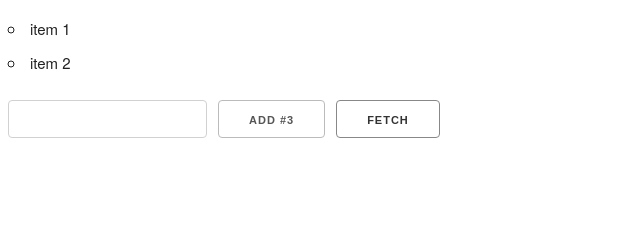
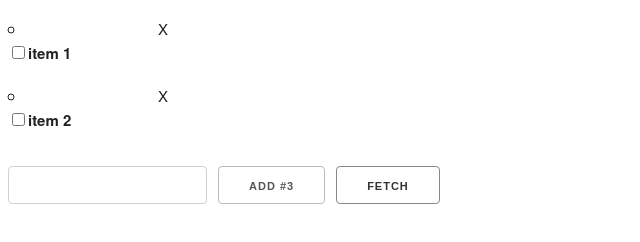
Before and after one commit to james2doyle/domchanger-testing, a website: page public/index.html in a window 1280 px wide. Both pictures are taken after a click on the button "FETCH". Shown: the part 58-300 px from the top of the page, without its empty margins (0-640 px from the left). Drawn offline with nearby package versions, Linux system fonts and the light colour scheme.

Commit message:
add a completed toggle. add a delete method

```diff
--- a/public/index.html
+++ b/public/index.html
@@ -6,6 +6,28 @@
   <style type="text/css" media="screen">
     button {
       margin-left: 1em;
+    }
+    li {
+      position: relative;
+    }
+    label {
+      opacity: 1;
+      transition: opacity 0.4s ease;
+    }
+    label:hover {
+      cursor: pointer;
+    }
+    label.completed {
+      opacity: 0.4;
+      text-decoration: line-through;
+    }
+    span {
+      position: absolute;
+      top: 0;
+      left: 150px;
+    }
+    span:hover {
+      cursor: pointer;
     }
   </style>
 </head>
@@ -34,7 +56,7 @@
         }, "Add #", items.length + 1],
         ["button", {
           type: 'button',
-          onclick: handleClick
+          onclick: handleFetch
         }, "Fetch"]
         ]
         ];
@@ -43,14 +65,14 @@
       function handleSubmit(event) {
         event.preventDefault();
         // dont submit empty
-        if (text) {
+        if (text.trim()) {
           items.push(text);
           text = "";
           refresh();
         }
       }
 
-      function handleClick() {
+      function handleFetch() {
         fetch('items.json')
         .then(function(res) {
           return res.json();
@@ -67,13 +89,44 @@
       function onChange(event) {
         text = event.target.value;
       }
+
       return { render: render };
     }
 
     function TodoList() {
       function render(items) {
-        return ["ul", items.map(function (itemText) {
-          return ["li", itemText];
+        function toggleState(event) {
+          this.parentElement.classList.toggle('completed');
+        }
+        function deleteItem(index) {
+          console.log(index);
+          if (index === 0) {
+            items.splice(-1, 1);
+          } else {
+            items.splice(index, 1);
+          }
+          app.update();
+        }
+        return ["ul", items.map(function (itemText, index) {
+          return ["li", {
+            id: 'item-' + index
+          },
+          ["label", { for: 'input-' + index},
+          ["input", {
+            id: 'input-' + index,
+            onclick: toggleState,
+            value: 1,
+            type: 'checkbox'
+          }],
+          itemText
+          ],
+          ["span", {
+            id: 'delete-' + index,
+            onclick: deleteItem.bind(this, index),
+            value: 1,
+            class: 'delete'
+          }, 'X']
+          ];
         })];
       }
       return { render: render };
```
